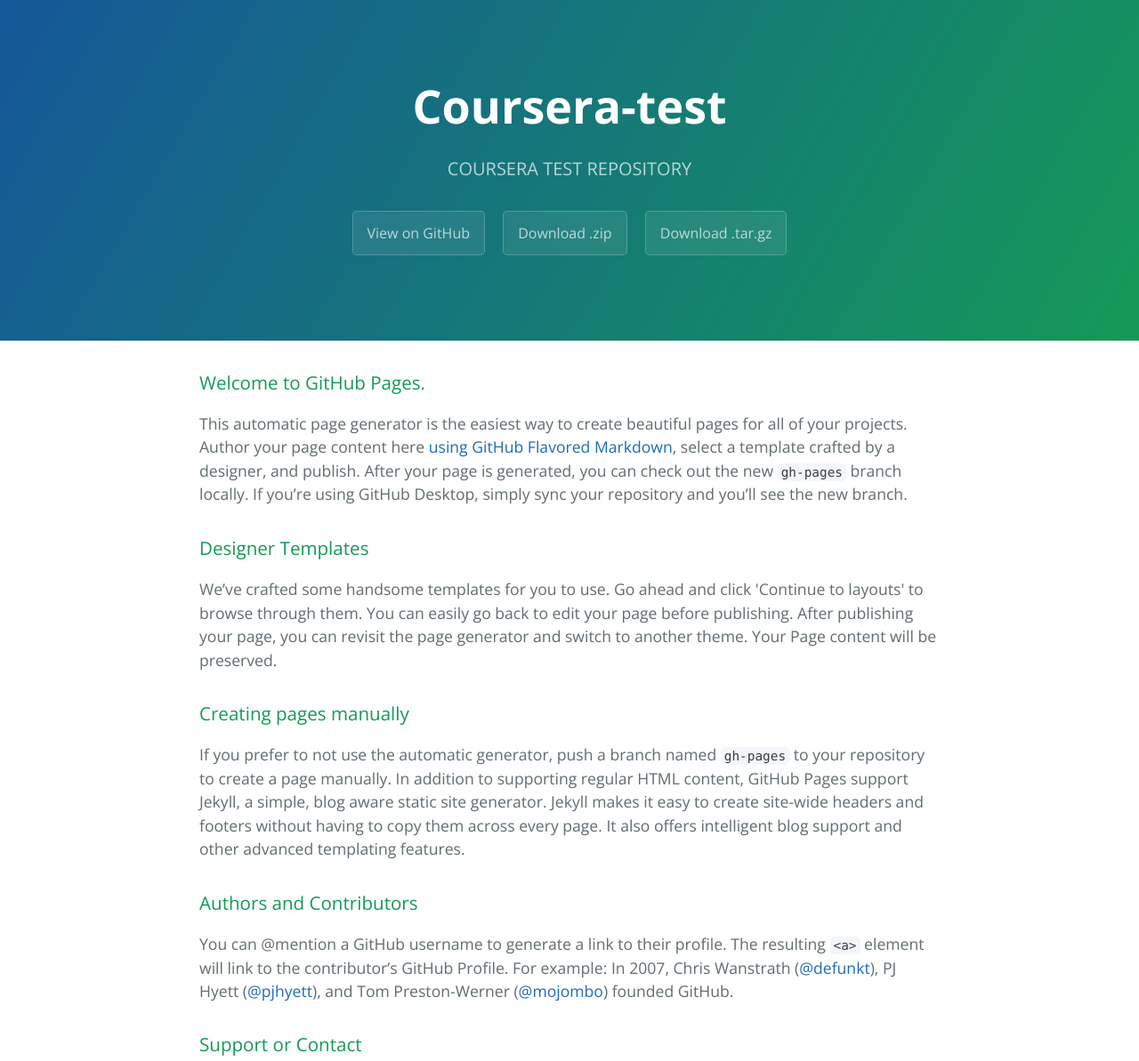
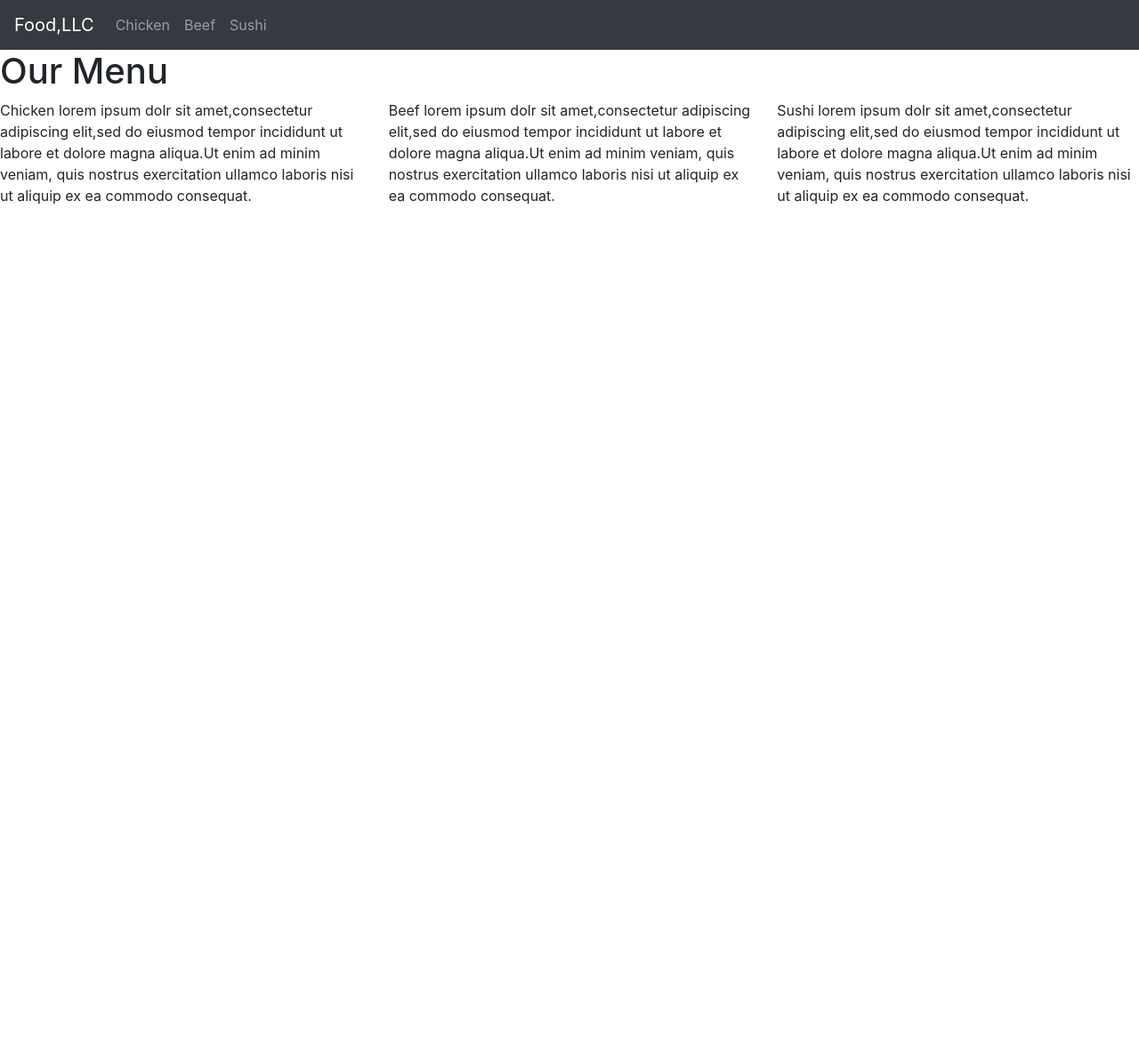
Before and after one commit to Tom892/COURSERA-TEST, a plain HTML site: page index.html in a window 1280 px wide. Shown: the top 1193 px of the page at 89% size. After the commit the page ends 800 px from the top, so only its background shows below. Drawn offline with nearby package versions, Linux system fonts and the light colour scheme.

Commit message:
Add files via upload

```diff
--- a/index.html
+++ b/index.html
@@ -1,48 +1,76 @@
 <!DOCTYPE html>
-<html lang="en-us">
+<html lang="en">
 <head>
-    <meta charset="UTF-8">
-    <title>Coursera-test by Tom892</title>
-    <meta name="viewport" content="width=device-width, initial-scale=1">
-    <link rel="stylesheet" type="text/css" href="stylesheets/normalize.css" media="screen">
-    <link href='https://fonts.googleapis.com/css?family=Open+Sans:400,700' rel='stylesheet' type='text/css'>
-    <link rel="stylesheet" type="text/css" href="stylesheets/stylesheet.css" media="screen">
-    <link rel="stylesheet" type="text/css" href="stylesheets/github-light.css" media="screen">
+	<meta charset="utf-8">
+	<meta http-equiv="X-UA-Compatible" content="IE=edge">
+	<meta name="viewport" content="width=device-width, initial scale=1">
+	<title>Food, LLC</title>
+	<link rel="stylesheet" href="css/bootstrap.min.css">
+    <link rel="stylesheet" href="css/styles.css">
+
+
+
 </head>
 <body>
-    <section class="page-header">
-      <h1 class="project-name">Coursera-test</h1>
-      <h2 class="project-tagline">COURSERA TEST REPOSITORY</h2>
-      <a href="https://github.com/Tom892/COURSERA-TEST" class="btn">View on GitHub</a>
-      <a href="https://github.com/Tom892/COURSERA-TEST/zipball/master" class="btn">Download .zip</a>
-      <a href="https://github.com/Tom892/COURSERA-TEST/tarball/master" class="btn">Download .tar.gz</a>
-    </section>
+<header>
+	<nav class="navbar navbar-expand-md bg-dark navbar-dark">
+  <!-- Brand -->
+  <a class="navbar-brand">Food,LLC</a>
 
-    <section class="main-content">
-      <h3>
-<a id="welcome-to-github-pages" class="anchor" href="#welcome-to-github-pages" aria-hidden="true"><span aria-hidden="true" class="octicon octicon-link"></span></a>Welcome to GitHub Pages.</h3>
-<p>This automatic page generator is the easiest way to create beautiful pages for all of your projects. Author your page content here <a href="https://guides.github.com/features/mastering-markdown/">using GitHub Flavored Markdown</a>, select a template crafted by a designer, and publish. After your page is generated, you can check out the new <code>gh-pages</code> branch locally. If you’re using GitHub Desktop, simply sync your repository and you’ll see the new branch.</p>
-<h3>
-<a id="designer-templates" class="anchor" href="#designer-templates" aria-hidden="true"><span aria-hidden="true" class="octicon octicon-link"></span></a>Designer Templates</h3>
-<p>We’ve crafted some handsome templates for you to use. Go ahead and click 'Continue to layouts' to browse through them. You can easily go back to edit your page before publishing. After publishing your page, you can revisit the page generator and switch to another theme. Your Page content will be preserved.</p>
-<h3>
-<a id="creating-pages-manually" class="anchor" href="#creating-pages-manually" aria-hidden="true"><span aria-hidden="true" class="octicon octicon-link"></span></a>Creating pages manually</h3>
-<p>If you prefer to not use the automatic generator, push a branch named <code>gh-pages</code> to your repository to create a page manually. In addition to supporting regular HTML content, GitHub Pages support Jekyll, a simple, blog aware static site generator. Jekyll makes it easy to create site-wide headers and footers without having to copy them across every page. It also offers intelligent blog support and other advanced templating features.</p>
-<h3>
-<a id="authors-and-contributors" class="anchor" href="#authors-and-contributors" aria-hidden="true"><span aria-hidden="true" class="octicon octicon-link"></span></a>Authors and Contributors</h3>
-<p>You can @mention a GitHub username to generate a link to their profile. The resulting <code>&lt;a&gt;</code> element will link to the contributor’s GitHub Profile. For example: In 2007, Chris Wanstrath (<a class="user-mention" data-hovercard-type="user" data-hovercard-url="/users/defunkt/hovercard" data-octo-click="hovercard-link-click" data-octo-dimensions="link_type:self" href="https://github.com/defunkt">@defunkt</a>), PJ Hyett (<a class="user-mention" data-hovercard-type="user" data-hovercard-url="/users/pjhyett/hovercard" data-octo-click="hovercard-link-click" data-octo-dimensions="link_type:self" href="https://github.com/pjhyett">@pjhyett</a>), and Tom Preston-Werner (<a class="user-mention" data-hovercard-type="user" data-hovercard-url="/users/mojombo/hovercard" data-octo-click="hovercard-link-click" data-octo-dimensions="link_type:self" href="https://github.com/mojombo">@mojombo</a>) founded GitHub.</p>
-<h3>
-<a id="support-or-contact" class="anchor" href="#support-or-contact" aria-hidden="true"><span aria-hidden="true" class="octicon octicon-link"></span></a>Support or Contact</h3>
-<p>Having trouble with Pages? Check out our <a href="https://help.github.com/pages">documentation</a> or <a href="https://github.com/contact">contact support</a> and we’ll help you sort it out.</p>
+  <!-- Toggler/collapsibe Button -->
+  <button class="navbar-toggler" type="button" data-toggle="collapse" data-target="#collapsibleNavbar">
+    <span class="navbar-toggler-icon"></span>
+  </button>
 
-      <footer class="site-footer">
-        <span class="site-footer-owner"><a href="https://github.com/Tom892/COURSERA-TEST">Coursera-test</a> is maintained by <a href="https://github.com/Tom892">Tom892</a>.</span>
+  <!-- Navbar links -->
+  <div class="collapse navbar-collapse" id="collapsibleNavbar">
+    <ul class="navbar-nav" >
+      <li class="nav-item">
+        <a class="nav-link">Chicken</a>
+      </li>
+      <li class="nav-item">
+        <a class="nav-link" >Beef</a>
+      </li>
+      <li class="nav-item">
+        <a class="nav-link">Sushi</a>
+      </li>
+    </ul>
+  </div>
+</nav>
 
-        <span class="site-footer-credits">This page was generated by <a href="https://pages.github.com">GitHub Pages</a> using the <a href="https://github.com/jasonlong/cayman-theme">Cayman theme</a> by <a href="https://twitter.com/jasonlong">Jason Long</a>.</span>
-      </footer>
+</header>
+<h1>Our Menu</h1>
+<div class=row>
+	<div class="col-lg-4 col-md-6 col-sm-12" >
 
-    </section>
+	<p>
 
+		<span>Chicken</span>
+
+		lorem ipsum dolr sit amet,consectetur adipiscing elit,sed do eiusmod tempor incididunt ut labore et dolore magna aliqua.Ut enim ad minim veniam, quis nostrus exercitation ullamco laboris nisi ut aliquip ex ea commodo consequat.
+
+	</p>
+	</div>
+	<div class="col-lg-4 col-md-6 col-sm-12">
+		<p>
+		<span >Beef</span>
+
+		lorem ipsum dolr sit amet,consectetur adipiscing elit,sed do eiusmod tempor incididunt ut labore et dolore magna aliqua.Ut enim ad minim veniam, quis nostrus exercitation ullamco laboris nisi ut aliquip ex ea commodo consequat.
+	</p>
+	</div>
+	<div class="col-lg-4 col-md-6 col-sm-12">
+		<p>
+			<span>Sushi</span>
+
+		lorem ipsum dolr sit amet,consectetur adipiscing elit,sed do eiusmod tempor incididunt ut labore et dolore magna aliqua.Ut enim ad minim veniam, quis nostrus exercitation ullamco laboris nisi ut aliquip ex ea commodo consequat.
+	</p>
+	</div>
+</div>
+
+  <!-- jQuery (Bootstrap JS plugins depend on it) -->
+  <script src="js/jquery-3.5.1.min.js"></script>
+  <script src="js/bootstrap.min.js"></script>
+  <script src="js/script.js"></script>
 
 </body>
 </html>
```
Lines whose indentation alone changed are shown as unchanged.
